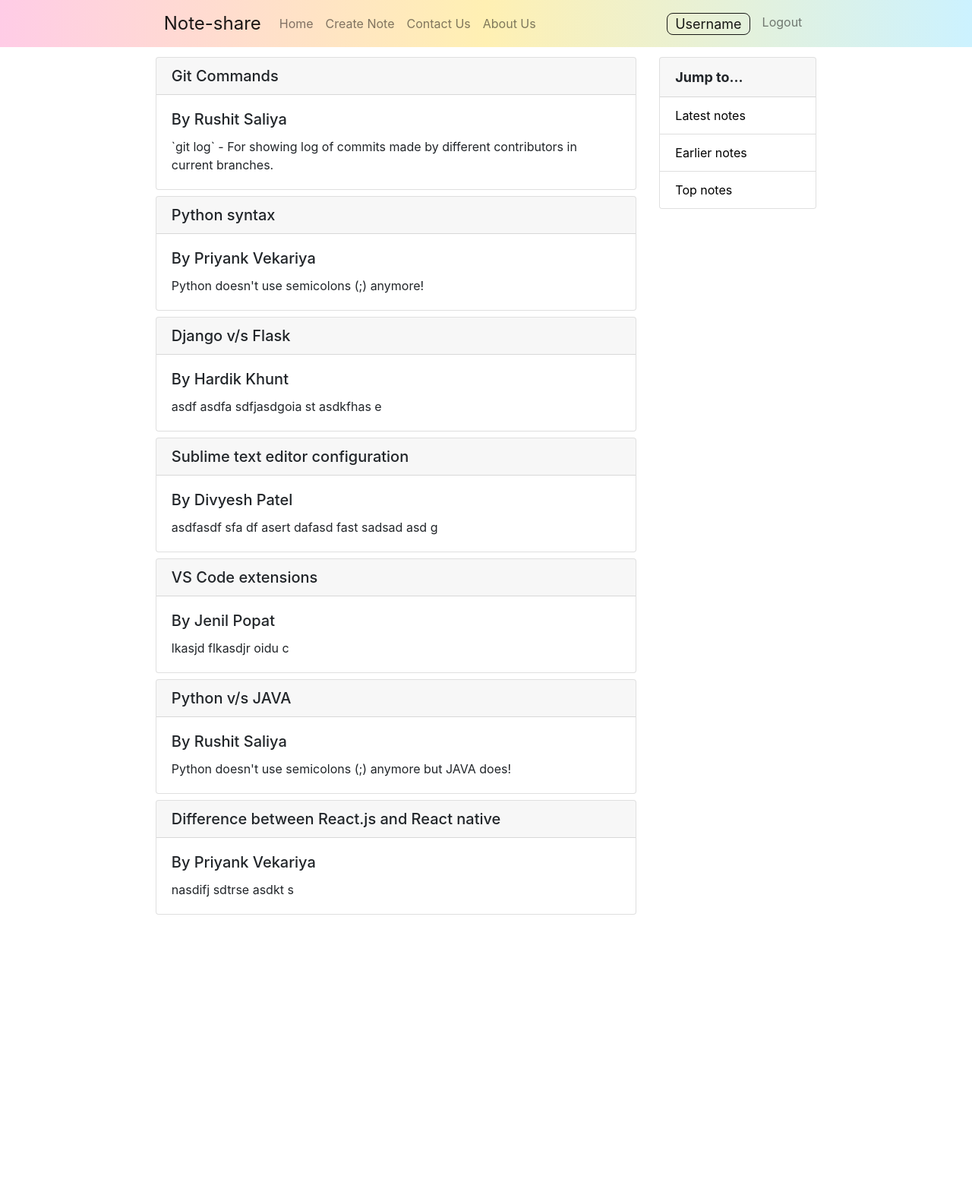
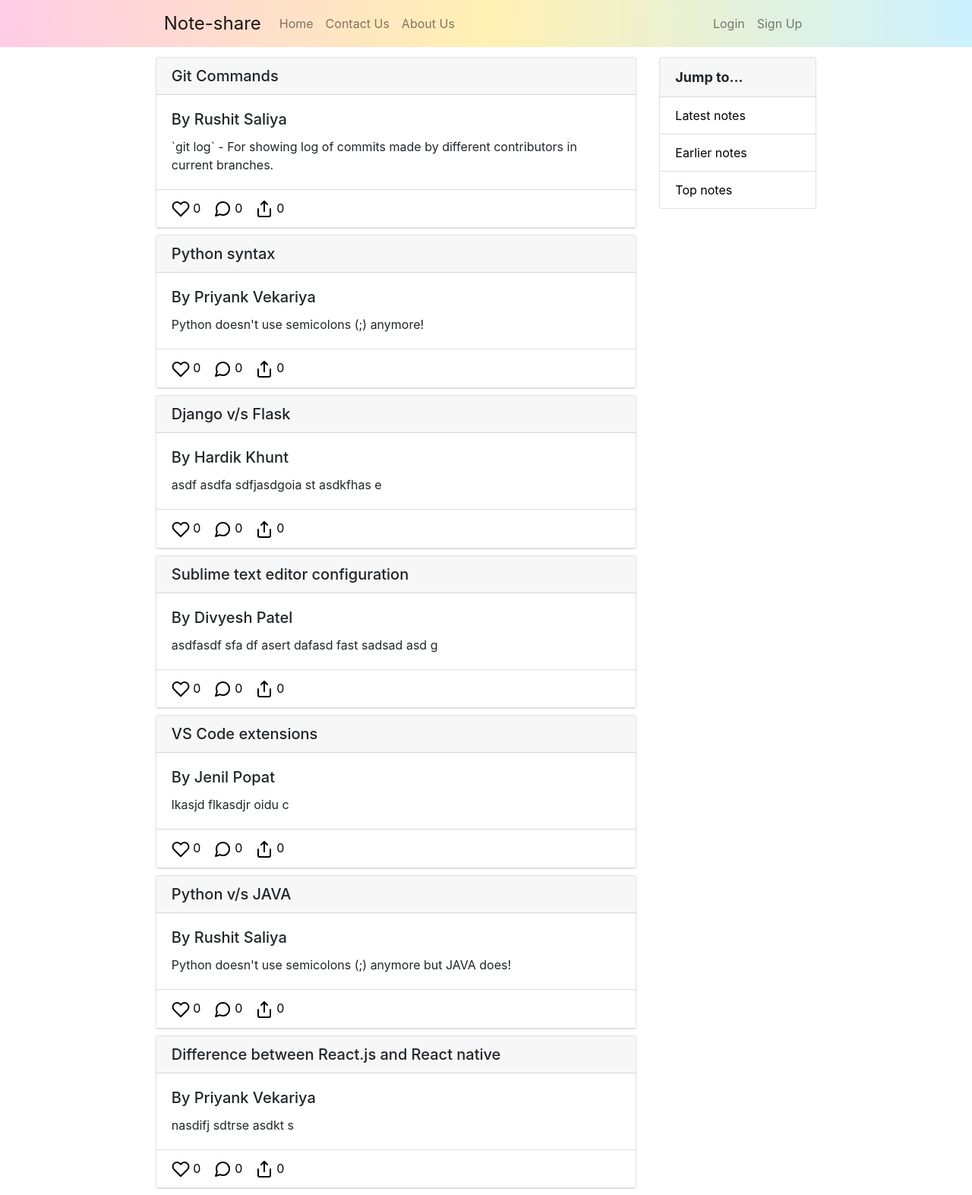
Before and after one commit to rushitsaliya/Note-share, a Flask app: page / in a window 1280 px wide. Shown: the whole page at 76% size. Before the commit the page ends 1204 px from the top, so only its background shows below. Run offline with Flask 2, Linux system fonts and the light colour scheme; some libraries are stand-ins or nearby versions.

Commit message:
Added Like, Comment and Share buttons underneath note-body

```diff
--- a/noteshare/static/stylesheet.css
+++ b/noteshare/static/stylesheet.css
@@ -20,6 +20,17 @@
     padding-left: 16%;
 }
 
+.note-action {
+    border-top: 1px solid rgba(0,0,0,.125);
+    background-color: #fff;
+}
+
+.note-action-btn, .note-action-btn:hover {
+    margin-right: 2%;
+    text-decoration: none;
+    color: #000;
+}
+
 .margin-right {
     padding-right: 16%;
 }
@@ -32,10 +43,6 @@
 .mr-16-manual {
     padding-top: 1%;
     padding-right: 16%;
-}
-
-.card-note {
-    width: 100%;
 }
 
 .sidebar-link {
--- a/noteshare/templates/home.html
+++ b/noteshare/templates/home.html
@@ -6,8 +6,13 @@
             <div class="card card-note mb-md-2">
                 <h5 class="card-header">{{ note.title }}</h5>
                 <div class="card-body">
-                <h5 class="card-title">By {{ note.author }}</h5>
-                <p class="card-text">{{ note.content }}</p>
+                    <h5 class="card-title">By {{ note.author }}</h5>
+                    <p class="card-text">{{ note.content }}</p>
+                </div>
+                <div class="card-header note-action">
+                    <a class="note-action-btn" href="#"><img src="{{ url_for('static', filename='Icons/heart.svg') }}" alt="Like"> 0 </a>
+                    <a class="note-action-btn" href="#"><img src="{{ url_for('static', filename='Icons/message-circle.svg') }}" alt="Comment"> 0 </a>
+                    <a class="note-action-btn" href="#"><img src="{{ url_for('static', filename='Icons/share.svg') }}" alt="Share"> 0 </a>
                 </div>
             </div>
         {% endfor %}
--- a/noteshare/templates/layout.html
+++ b/noteshare/templates/layout.html
@@ -29,9 +29,6 @@
                                 <a class="nav-link" href="{{ url_for('home') }}">Home</a>
                             </li>
                             <li class="nav-item">
-                                <a class="nav-link" href="#">Create Note</a>
-                            </li>
-                            <li class="nav-item">
                                 <a class="nav-link" href="#">Contact Us</a>
                             </li>
                             <li class="nav-item">
@@ -46,15 +43,11 @@
                     </div>
                     <div class="navbar-collapse collapse w-100 order-3 dual-collapse2 margin-right">
                         <ul class="navbar-nav ml-auto">
-                            <li class="nav-item active">
-                                <a class="nav-link" href="#">
-                                    <div class="border">
-                                        Username
-                                    </div>
-                                </a>
+                            <li class="nav-item">
+                                <a class="nav-link" href="#">Login</a>
                             </li>
                             <li class="nav-item">
-                                <a class="nav-link" href="#">Logout</a>
+                                <a class="nav-link" href="#">Sign Up</a>
                             </li>
                         </ul>
                     </div>
```
Also changed, not shown: noteshare/static/Icons/heart.svg (added), noteshare/static/Icons/message-circle.svg (added), noteshare/static/Icons/share.svg (added), noteshare/static/Profile-pictures/SS.PNG (added).
